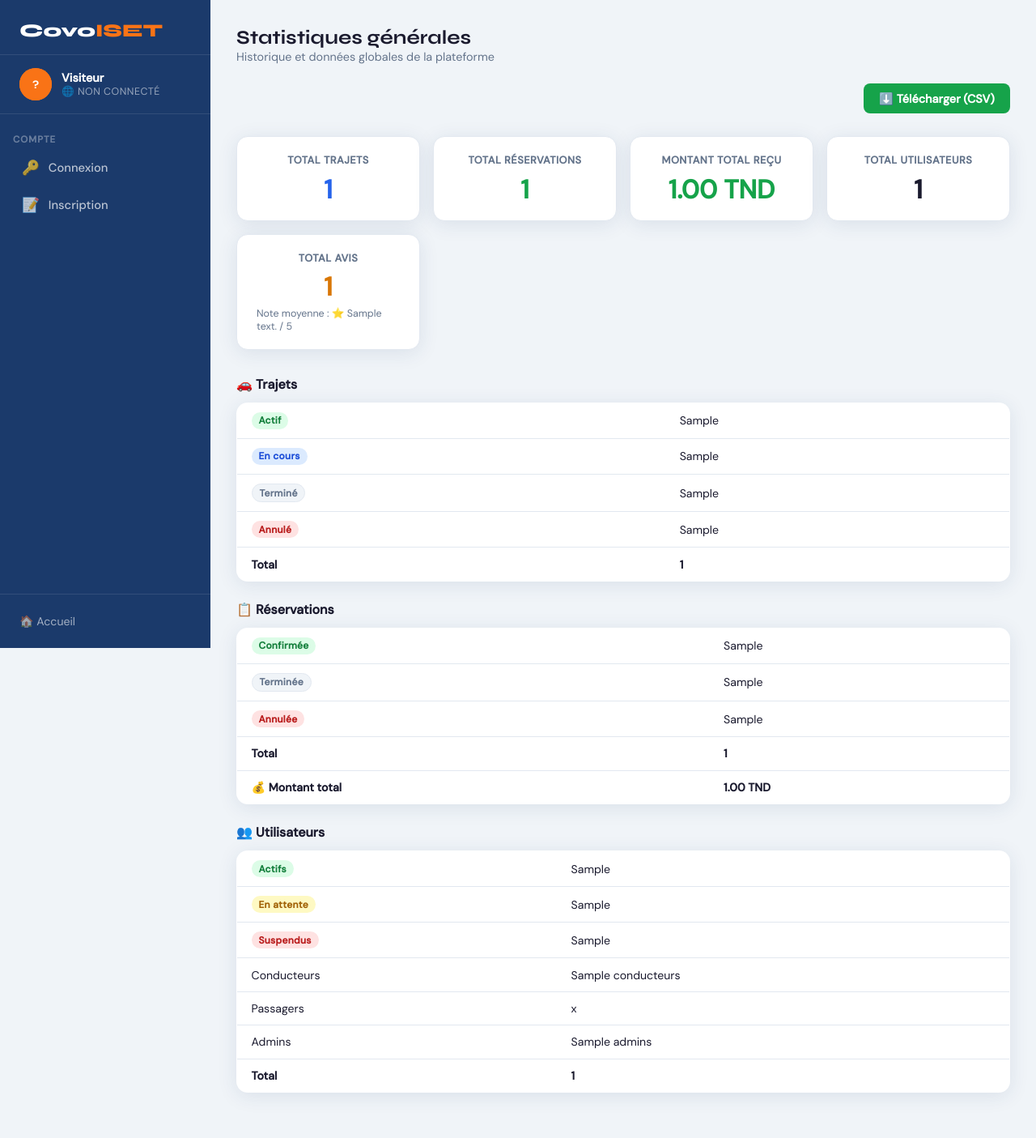
After one commit to elabenkhedher/covo, a Symfony app: template templates/admin/statistiques.html.twig in a window 1280 px wide. The commit adds this page. Shown: the whole page at 81% size. Run offline with Twig, Linux system fonts and the light colour scheme; the template is opened without the code that fills it: most values are stand-ins (such as "Sample title", 1, 10 or a date in 2020); some libraries are stand-ins or nearby versions.

Commit message:
statistiques

```diff
--- a/src/Document/Trajet.php
+++ b/src/Document/Trajet.php
@@ -36,11 +36,11 @@ class Trajet
      * GeoJSON Point : { "type": "Point", "coordinates": [lng, lat] }
      */
     #[MongoDB\Field(type: 'hash')]
-    #[MongoDB\Index(keys: ['coordDepart.coordinates' => '2dsphere'], name: 'idx_coordDepart_2dsphere')]
+    #[MongoDB\Index(keys: ['coordDepart.coordinates' => '2dsphere'], name: 'idx_coordDepart_2dsphere', sparse: true)]
     private array $coordDepart = [];
 
     #[MongoDB\Field(type: 'hash')]
-    #[MongoDB\Index(keys: ['coordArrivee.coordinates' => '2dsphere'], name: 'idx_coordArrivee_2dsphere')]
+    #[MongoDB\Index(keys: ['coordArrivee.coordinates' => '2dsphere'], name: 'idx_coordArrivee_2dsphere', sparse: true)]
     private array $coordArrivee = [];
 
     #[MongoDB\Field(type: 'date')]
--- /dev/null
+++ b/templates/admin/statistiques.html.twig
@@ -0,0 +1,175 @@
+{% extends 'app_base.html.twig' %}
+
+{% block title %}Administration — Statistiques{% endblock %}
+{% block page_title %}Statistiques générales{% endblock %}
+{% block page_subtitle %}Historique et données globales de la plateforme{% endblock %}
+
+{% block extra_css %}
+<style>
+  .stats-header {
+    display: flex;
+    align-items: center;
+    justify-content: flex-end;
+    margin-bottom: 1.75rem;
+    flex-wrap: wrap;
+    gap: 1rem;
+  }
+  .btn-telecharger {
+    display: inline-flex;
+    align-items: center;
+    gap: .5rem;
+    background: #16a34a;
+    color: #fff;
+    padding: .6rem 1.2rem;
+    border-radius: 8px;
+    font-weight: 700;
+    font-size: .9rem;
+    text-decoration: none;
+    transition: background .2s;
+  }
+  .btn-telecharger:hover { background: #15803d; color: #fff; }
+
+  .stats-grid {
+    display: grid;
+    grid-template-columns: repeat(auto-fit, minmax(220px, 1fr));
+    gap: 1rem;
+    margin-bottom: 2rem;
+  }
+  .stat-card {
+    background: #fff;
+    border: 1px solid var(--border);
+    border-radius: var(--radius);
+    box-shadow: var(--shadow);
+    padding: 1.25rem 1.5rem;
+    display: flex;
+    flex-direction: column;
+    gap: .25rem;
+  }
+  .stat-card .label {
+    font-size: .8rem;
+    color: var(--text-muted);
+    font-weight: 600;
+    text-transform: uppercase;
+    letter-spacing: .04em;
+  }
+  .stat-card .value {
+    font-size: 2rem;
+    font-weight: 800;
+    color: var(--text);
+    line-height: 1.1;
+    margin-top: .4rem;
+  }
+  .stat-card .value.green  { color: #16a34a; }
+  .stat-card .value.blue   { color: #2563eb; }
+  .stat-card .value.orange { color: #d97706; }
+  .stat-card .sub { font-size: .78rem; color: var(--text-muted); margin-top: .15rem; }
+
+  .section-title {
+    font-size: 1rem;
+    font-weight: 700;
+    color: var(--text);
+    margin: 1.5rem 0 .75rem;
+    display: flex;
+    align-items: center;
+    gap: .5rem;
+  }
+  .detail-table {
+    width: 100%;
+    background: #fff;
+    border: 1px solid var(--border);
+    border-radius: var(--radius);
+    box-shadow: var(--shadow);
+    border-collapse: collapse;
+    overflow: hidden;
+    margin-bottom: 1.5rem;
+  }
+  .detail-table td {
+    padding: .7rem 1.1rem;
+    text-align: left;
+    font-size: .88rem;
+    border-bottom: 1px solid var(--border);
+  }
+  .detail-table tr:last-child td { border-bottom: none; }
+  .badge {
+    display: inline-block;
+    padding: .15rem .55rem;
+    border-radius: 999px;
+    font-size: .75rem;
+    font-weight: 700;
+  }
+  .badge.green  { background: #dcfce7; color: #15803d; }
+  .badge.blue   { background: #dbeafe; color: #1d4ed8; }
+  .badge.yellow { background: #fef9c3; color: #a16207; }
+  .badge.red    { background: #fee2e2; color: #b91c1c; }
+  .badge.gray   { background: var(--bg); color: var(--text-muted); border: 1px solid var(--border); }
+</style>
+{% endblock %}
+
+{% block body %}
+
+<div class="stats-header">
+  <a href="{{ path('admin_statistiques_telecharger') }}" class="btn-telecharger">
+    ⬇️ Télécharger (CSV)
+  </a>
+</div>
+
+<div class="stats-grid">
+  <div class="stat-card">
+    <span class="label">Total trajets</span>
+    <span class="value blue">{{ totalTrajets }}</span>
+  </div>
+  <div class="stat-card">
+    <span class="label">Total réservations</span>
+    <span class="value green">{{ totalReservations }}</span>
+  </div>
+  <div class="stat-card">
+    <span class="label">Montant total reçu</span>
+    <span class="value green">{{ totalArgent|number_format(2, '.', ' ') }} TND</span>
+  </div>
+  <div class="stat-card">
+    <span class="label">Total utilisateurs</span>
+    <span class="value">{{ totalUsers }}</span>
+  </div>
+  <div class="stat-card">
+    <span class="label">Total avis</span>
+    <span class="value orange">{{ totalAvis }}</span>
+    <span class="sub">Note moyenne : ⭐ {{ noteMoyenne }} / 5</span>
+  </div>
+</div>
+
+<div class="section-title">🚗 Trajets</div>
+<table class="detail-table">
+  <tbody>
+    <tr><td><span class="badge green">Actif</span></td><td>{{ trajetsActif }}</td></tr>
+    <tr><td><span class="badge blue">En cours</span></td><td>{{ trajetsEnCours }}</td></tr>
+    <tr><td><span class="badge gray">Terminé</span></td><td>{{ trajetsTermine }}</td></tr>
+    <tr><td><span class="badge red">Annulé</span></td><td>{{ trajetsAnnule }}</td></tr>
+    <tr><td><strong>Total</strong></td><td><strong>{{ totalTrajets }}</strong></td></tr>
+  </tbody>
+</table>
+
+<div class="section-title">📋 Réservations</div>
+<table class="detail-table">
+  <tbody>
+    <tr><td><span class="badge green">Confirmée</span></td><td>{{ reservationsConfirmee }}</td></tr>
+    <tr><td><span class="badge gray">Terminée</span></td><td>{{ reservationsTerminee }}</td></tr>
+    <tr><td><span class="badge red">Annulée</span></td><td>{{ reservationsAnnulee }}</td></tr>
+    <tr><td><strong>Total</strong></td><td><strong>{{ totalReservations }}</strong></td></tr>
+    <tr><td><strong>💰 Montant total</strong></td><td><strong>{{ totalArgent|number_format(2, '.', ' ') }} TND</strong></td></tr>
+  </tbody>
+</table>
+
+<div class="section-title">👥 Utilisateurs</div>
+<table class="detail-table">
+  <tbody>
+    <tr><td><span class="badge green">Actifs</span></td><td>{{ usersActif }}</td></tr>
+    <tr><td><span class="badge yellow">En attente</span></td><td>{{ usersEnAttente }}</td></tr>
+    <tr><td><span class="badge red">Suspendus</span></td><td>{{ usersSuspendu }}</td></tr>
+    <tr><td>Conducteurs</td><td>{{ conducteurs }}</td></tr>
+    <tr><td>Passagers</td><td>{{ passagers }}</td></tr>
+    <tr><td>Admins</td><td>{{ admins }}</td></tr>
+    <tr><td><strong>Total</strong></td><td><strong>{{ totalUsers }}</strong></td></tr>
+  </tbody>
+</table>
+
+{% endblock %}
--- a/templates/app_base.html.twig
+++ b/templates/app_base.html.twig
@@ -46,6 +46,10 @@
           <a href="{{ path('admin_trajet_index') }}"
              class="{{ app.request.attributes.get('_route') starts with 'admin_trajet' ? 'active' : '' }}">
             <span class="icon">🛡️</span> Trajets
+          </a>
+          <a href="{{ path('admin_statistiques') }}"
+             class="{{ app.request.attributes.get('_route') starts with 'admin_statistiques' ? 'active' : '' }}">
+            <span class="icon">📊</span> Statistiques
           </a>
         {% elseif is_granted('ROLE_CONDUCTEUR') %}
           {% block sidebar_nav_conducteur %}{% endblock %}
--- a/templates/conducteur/publier-trajet.html.twig
+++ b/templates/conducteur/publier-trajet.html.twig
@@ -152,8 +152,7 @@
           </button>
         </div>
 
-      {{ form_row(trajetForm._token) }}
-      {{ form_end(trajetForm, {render_rest: false}) }}
+      {{ form_end(trajetForm) }}
     </div>
 
     {# ===== PREVIEW ===== #}
```
Also changed, not shown: src/Controller/Admin/StatistiquesController.php (added, +165 -0 lines), src/Controller/TrajetWebController.php (+12 -4 lines), src/Repository/TrajetRepository.php (line endings or trailing spaces), src/Repository/UserRepository.php (line endings or trailing spaces).
